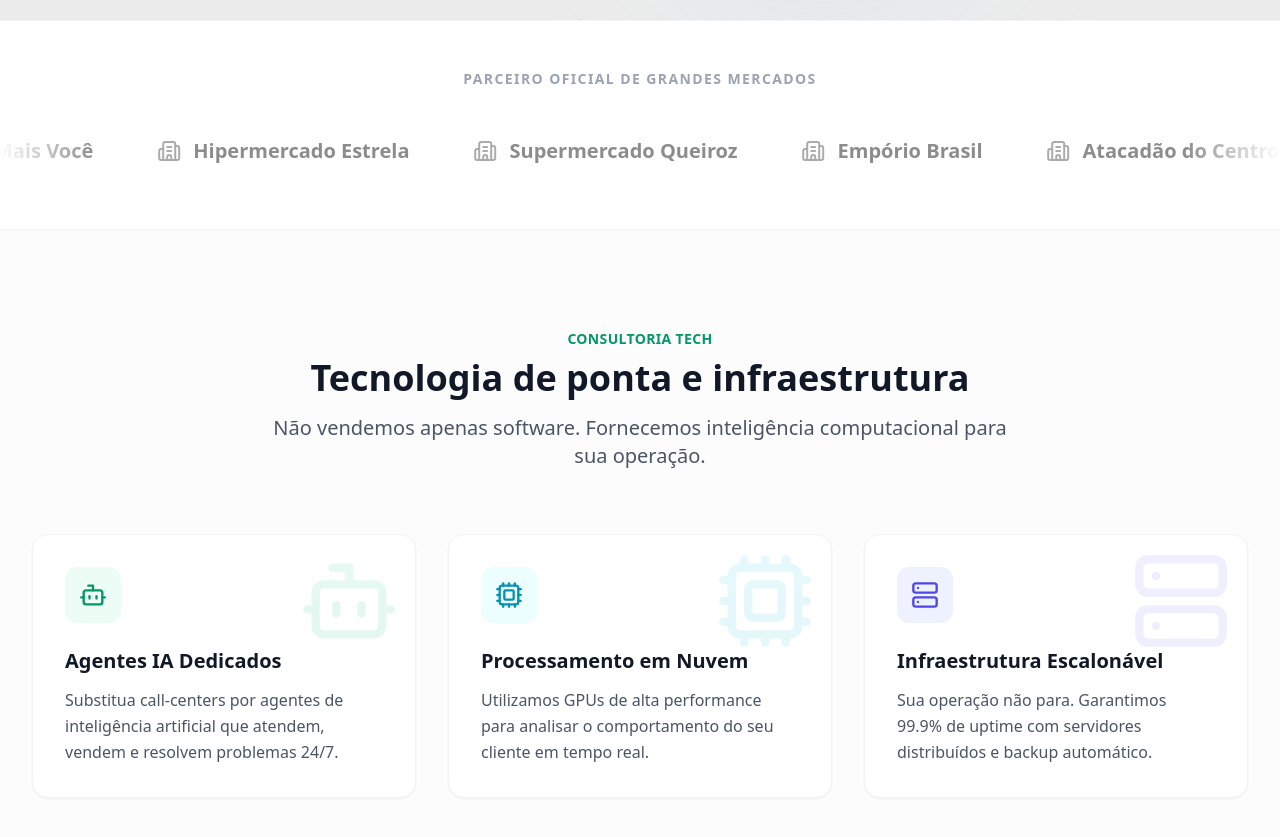
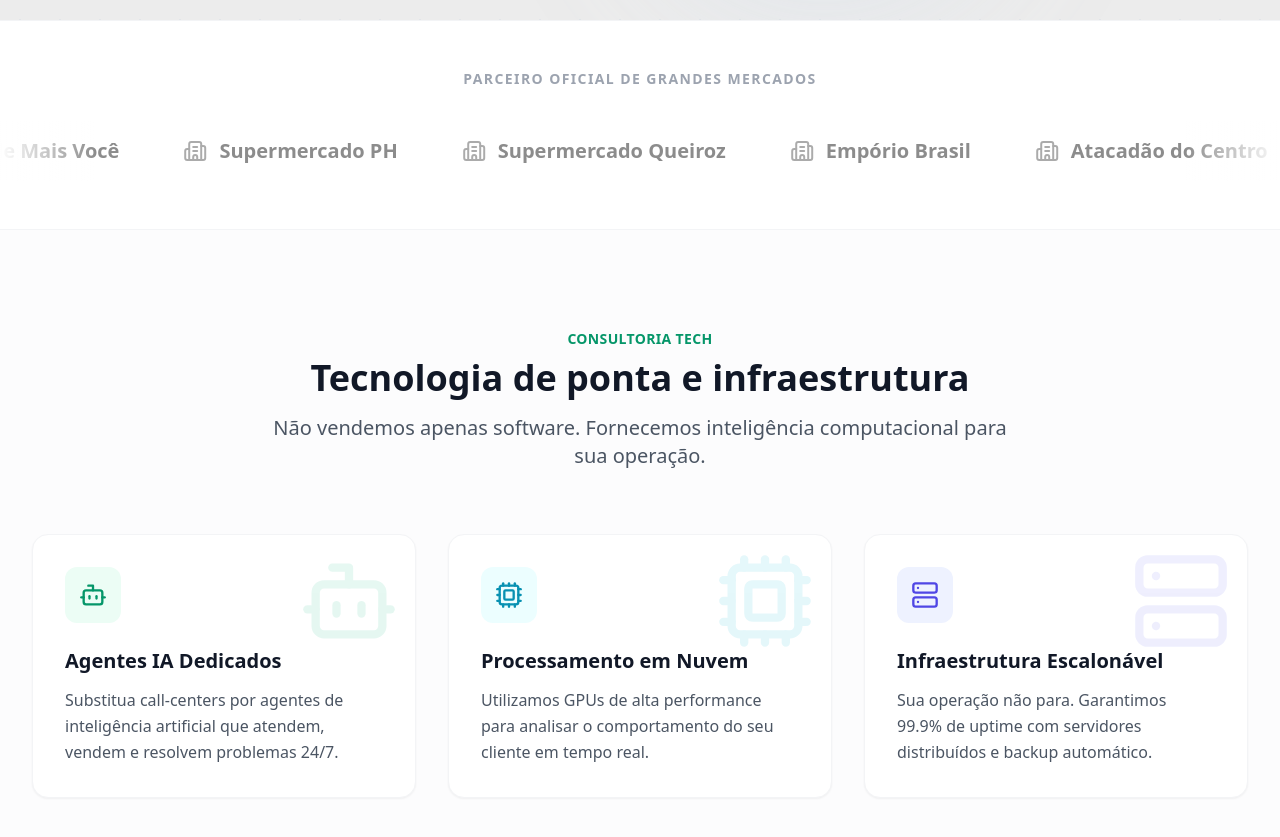
Before and after one commit to samuelwildary2025/aimerc, a React (Vite) app: page / in a window 1280 px wide. Shown: the part 1440-2277 px from the top of the page. Built offline with nearby package versions, Linux system fonts and the light colour scheme; grey boxes are pictures that could not be loaded.

Commit message:
Content: Rename 'Hipermercado Estrela' to 'Supermercado PH'

```diff
--- a/components/LandingPage.tsx
+++ b/components/LandingPage.tsx
@@ -56,7 +56,7 @@ export const LandingPage: React.FC = () => {
     "Atacadão do Centro",
     "Rede Mais Você",
 
-    "Hipermercado Estrela"
+    "Supermercado PH"
   ];
 
   // Data for Customers View Simulation
```
